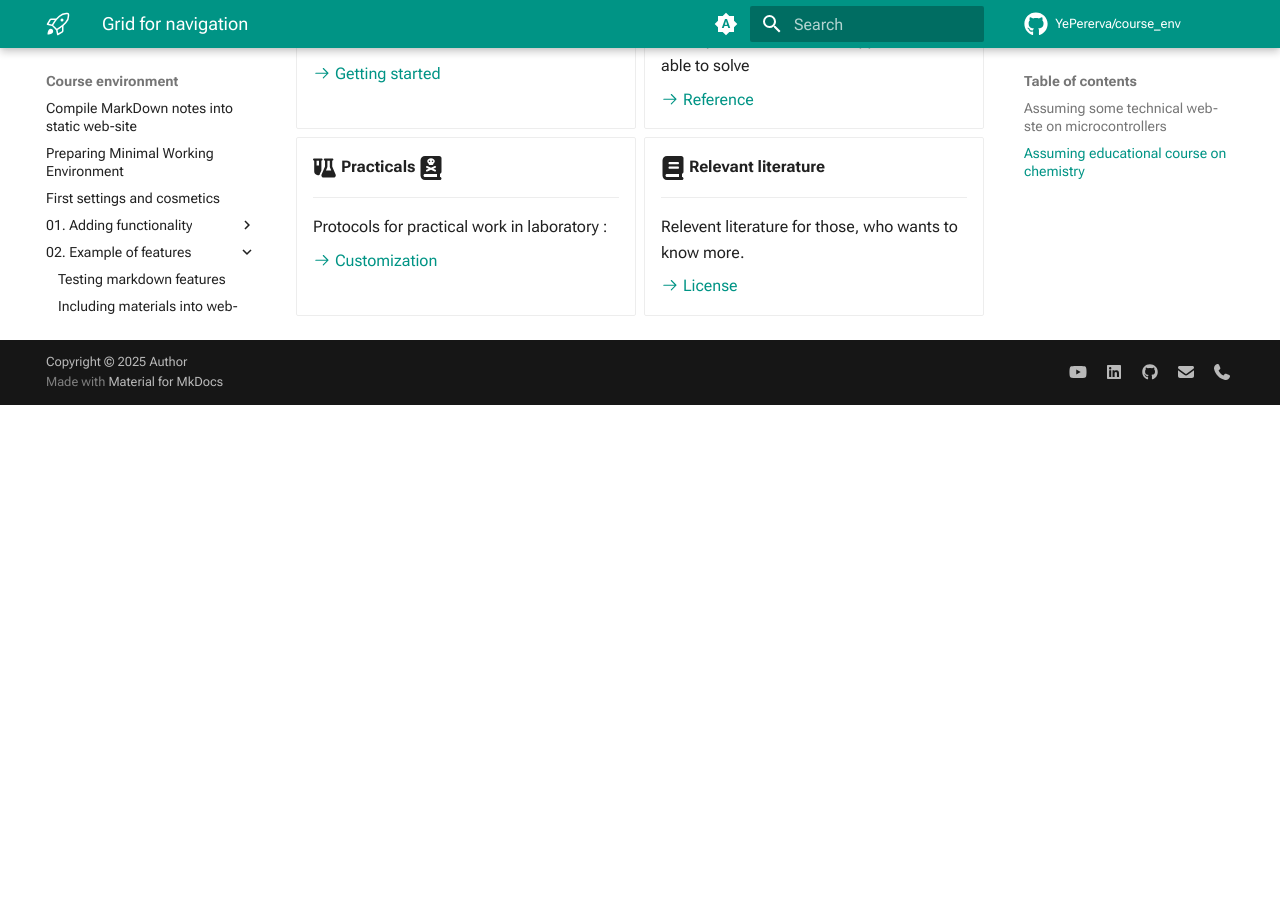
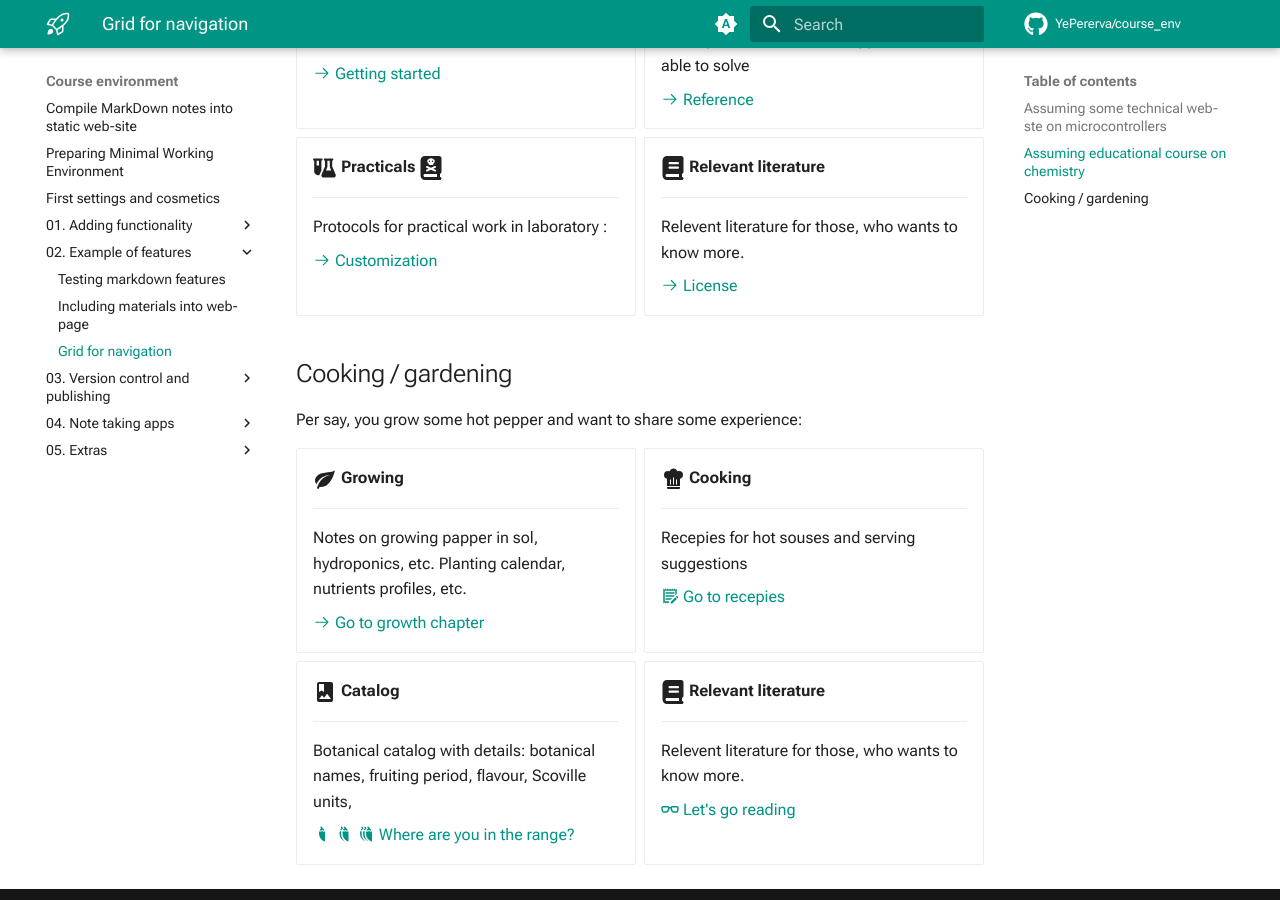
Before and after one commit to YePererva/course_env, an MkDocs documentation site: the page built from docs/content/02. Example of features/03. Grids and navigation.md, in a window 1280 px wide and 900 px high, scrolled down 3038 px. Built offline with MkDocs 1.6.1 and Material for MkDocs 9.7.7, drawn with Linux system fonts in a browser that asks for light colours; some web fonts are replaced; comment, search, counter and statistics services are not loaded; before the commit the page ends 3443 px from its top, so only the background shows below that.

Commit message:
Update 03. Grids and navigation.md

```diff
--- a/docs/content/02. Example of features/03. Grids and navigation.md
+++ b/docs/content/02. Example of features/03. Grids and navigation.md
@@ -188,3 +188,46 @@
     [:octicons-arrow-right-24: License](#)
 
 </div>
+
+
+## Cooking / gardening
+
+Per say, you grow some hot pepper and want to share some experience:
+
+
+<div class="grid cards" markdown>
+
+-   :material-leaf:{ .lg .middle } __Growing__
+
+    ---
+
+    Notes on growing papper in sol, hydroponics, etc. Planting calendar, nutrients profiles, etc.
+
+    [:octicons-arrow-right-24: Go to growth chapter](#)
+
+-   :material-chef-hat:{ .lg .middle } __Cooking__
+
+    ---
+
+    Recepies for hot souses and serving suggestions
+
+
+    [:material-receipt-text-edit-outline: Go to recepies](#)
+
+-   :material-image-album:{ .lg .middle } __Catalog__
+
+    ---
+
+    Botanical catalog with details: botanical names, fruiting period, flavour, Scoville units,
+
+    [:material-chili-mild: :material-chili-medium: :material-chili-hot: Where are you in the range?](#)
+
+-   :fontawesome-solid-book:{ .lg .middle } __Relevant literature__
+
+    ---
+
+    Relevent literature for those, who wants to know more.
+
+    [:material-glasses: Let's go reading](#)
+
+</div>
```
